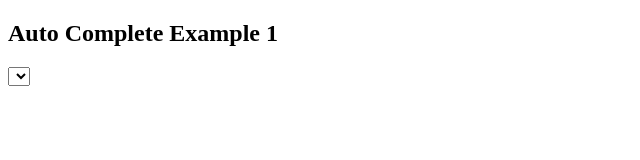
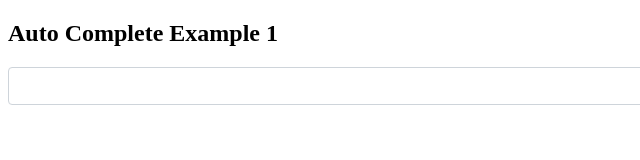
Before and after one commit to techaravi/AutoComplete, a plain HTML site: page index.html in a window 1280 px wide. Shown: the full height of the page, 0-640 px from the left. Drawn offline with Linux system fonts and the light colour scheme.

Commit message:
implemented datalist

```diff
--- a/index.html
+++ b/index.html
@@ -1,14 +1,21 @@
 <!DOCTYPE html>
 <html>
-    <head>
-        <link href="./src/autocomplete.css" rel="stylesheet" />
-       <script src="./src/autocomplete.js" ></script>
+
+<head>
+    <link href="./src/autocomplete.css" rel="stylesheet" />
+    <script src="./src/autocomplete.js"></script>
 </head>
+
 <body>
     <h2>Auto Complete Example 1</h2>
-<div id="example1"></div>
+    <div id="example1"></div>
 </body>
 <script type='text/javascript'>
-    var dropdown = new autoComplete('#example1');
+    var data = [];
+    for(var index=0;index < 1000;index++){
+        data.push({ displayField: "test"+index, valueFiled: index}) ;
+    }
+    var dropdown = new autoComplete({ selector: "#example1", data: data, });
 </script>
+
 </html>
--- a/src/autocomplete.css
+++ b/src/autocomplete.css
@@ -1,4 +1,17 @@
-.test{
-    background-color: red;
-
+.form-control {
+    display: block;
+    width: 100%;
+    padding: .375rem .75rem;
+    font-size: 1rem;
+    font-weight: 400;
+    line-height: 1.5;
+    color: #212529;
+    background-color: #fff;
+    background-clip: padding-box;
+    border: 1px solid #ced4da;
+    -webkit-appearance: none;
+    -moz-appearance: none;
+    appearance: none;
+    border-radius: .25rem;
+    transition: border-color .15s ease-in-out,box-shadow .15s ease-in-out;
 }
--- a/src/autocomplete.js
+++ b/src/autocomplete.js
@@ -1,31 +1,57 @@
-// Create an immediately invoked functional expression to wrap our code
-(function() {
+var autoComplete = (function(){
 
-    // Define our constructor
-    this.autoComplete = function(el) {
+  function autoComplete(options){
+      if (!document.querySelector) return;
 
-      // Define option defaults
-      var defaults = {
-      className: 'fade-and-drop'
+      // helpers class
+
+
+      var controlOption = {
+          selector: null,
+          data:[],
+          valueFiled:"valueFiled",
+          displayField:"displayField"
+      };
+      for (var k in options) { if (options.hasOwnProperty(k)) controlOption[k] = options[k]; }
+
+      // initilisation
+      var elems = typeof controlOption.selector == 'object' ? [o.selector] : document.querySelectorAll(controlOption.selector);
+      for (var i=0; i<elems.length; i++) {
+          var controlInstance = elems[i];
+          controlInstance.search = document.createElement('input');
+          controlInstance.search.type="text";
+          controlInstance.search.setAttribute('list',controlInstance.id + "source");
+          controlInstance.search.setAttribute('class',"form-control");
+
+          controlInstance.source = document.createElement('datalist');
+          controlInstance.source.id = controlInstance.id + "source";
+          for (var dataIndex=0; dataIndex<controlOption.data.length; dataIndex++) {
+            var values = document.createElement('option');
+            values.value = controlOption.data[dataIndex][controlOption.valueFiled];
+            controlInstance.source.appendChild(values);
+          }
+          controlInstance.appendChild(controlInstance.search);
+          controlInstance.appendChild(controlInstance.source);
       }
 
-      // Create options by extending defaults with the passed in arugments
-      if (arguments[0] && typeof arguments[0] === "object") {
-        this.options = extendDefaults(defaults, arguments[0]);
-      }
-      document.getElementById("example1").appendChild(document.createElement("select"));
+      // public destroy method
+      this.destroy = function(){
+          for (var i=0; i<elems.length; i++) {
+              var controlInstance = elems[i];
+              controlInstance.removeChild(controlInstance.search);
+              controlInstance.removeChild(controlInstance.source);
+              controlInstance = null;
+          }
+      };
+  }
+  return autoComplete;
+})();
 
-    }
-
-    // Utility method to extend defaults with user options
-    function extendDefaults(source, properties) {
-      var property;
-      for (property in properties) {
-        if (properties.hasOwnProperty(property)) {
-          source[property] = properties[property];
-        }
-      }
-      return source;
-    }
-
-  }());
+(function(){
+  if (typeof define === 'function' && define.amd)
+      define('autoComplete', function () { return autoComplete; });
+  else if (typeof module !== 'undefined' && module.exports)
+      module.exports = autoComplete;
+  else
+      window.autoComplete = autoComplete;
+})();
```
